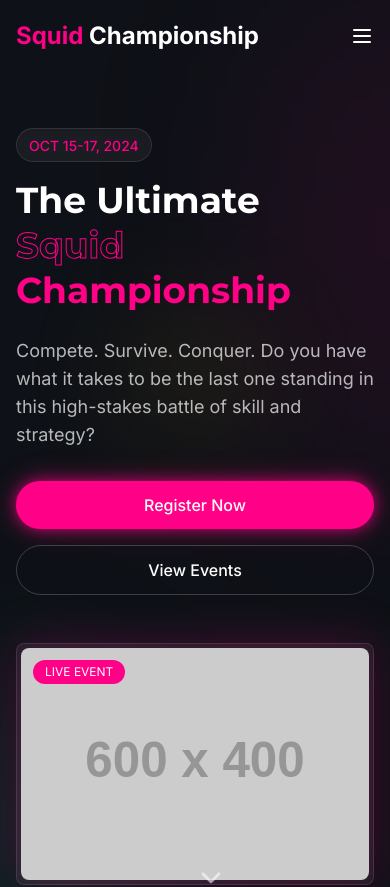
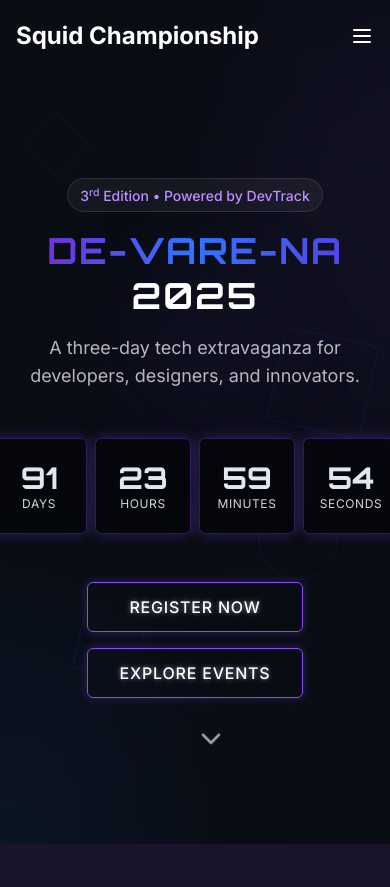
Before and after one commit to Pritam-ptg/squid-championship-vortex, a React (Vite) app: page / in a window 390 px wide. Shown: the top 887 px of the page. Built offline with nearby package versions, Linux system fonts and the light colour scheme.

Commit message:
Refactor: Update HeroSection content
Update the HeroSection to remove "Squid Championship" and replace it with "DevArrena 2025". Ensure responsiveness.

```diff
--- /dev/null
+++ b/src/components/CountdownTimer.tsx
@@ -0,0 +1,64 @@
+
+import { useState, useEffect } from 'react';
+
+type CountdownProps = {
+  targetDate: Date;
+};
+
+const CountdownTimer = ({ targetDate }: CountdownProps) => {
+  const [timeLeft, setTimeLeft] = useState({
+    days: 0,
+    hours: 0,
+    minutes: 0,
+    seconds: 0,
+  });
+
+  useEffect(() => {
+    const calculateTimeLeft = () => {
+      const difference = +targetDate - +new Date();
+
+      if (difference > 0) {
+        setTimeLeft({
+          days: Math.floor(difference / (1000 * 60 * 60 * 24)),
+          hours: Math.floor((difference / (1000 * 60 * 60)) % 24),
+          minutes: Math.floor((difference / 1000 / 60) % 60),
+          seconds: Math.floor((difference / 1000) % 60),
+        });
+      } else {
+        setTimeLeft({ days: 0, hours: 0, minutes: 0, seconds: 0 });
+      }
+    };
+
+    calculateTimeLeft();
+
+    const timer = setInterval(calculateTimeLeft, 1000);
+
+    return () => clearInterval(timer);
+  }, [targetDate]);
+
+  return (
+    <div className="flex flex-row space-x-2 md:space-x-4 justify-center">
+      <div className="countdown-box">
+        <span className="countdown-number">{timeLeft.days}</span>
+        <span className="countdown-label">Days</span>
+      </div>
+
+      <div className="countdown-box">
+        <span className="countdown-number">{timeLeft.hours}</span>
+        <span className="countdown-label">Hours</span>
+      </div>
+
+      <div className="countdown-box">
+        <span className="countdown-number">{timeLeft.minutes}</span>
+        <span className="countdown-label">Minutes</span>
+      </div>
+
+      <div className="countdown-box">
+        <span className="countdown-number">{timeLeft.seconds}</span>
+        <span className="countdown-label">Seconds</span>
+      </div>
+    </div>
+  );
+};
+
+export default CountdownTimer;
--- a/src/components/HeroSection.tsx
+++ b/src/components/HeroSection.tsx
@@ -1,67 +1,69 @@
 
 import { ChevronDown } from "lucide-react";
+import CountdownTimer from "./CountdownTimer";
 
 const HeroSection = () => {
+  // Set the event date to be exactly 92 days from now
+  const eventDate = new Date();
+  eventDate.setDate(eventDate.getDate() + 92);
+
   return (
     <section className="min-h-screen flex items-center pt-20 bg-dark relative overflow-hidden">
-      {/* Decorative elements */}
-      <div className="absolute top-0 -right-1/4 w-1/2 h-1/2 bg-squidPink/10 rounded-full filter blur-[100px]"></div>
-      <div className="absolute -bottom-1/4 -left-1/4 w-1/2 h-1/2 bg-squidGreen/10 rounded-full filter blur-[100px]"></div>
-      <div className="absolute top-1/3 left-1/3 w-32 h-32 bg-championGold/20 rounded-full filter blur-3xl animate-pulse"></div>
-
-      {/* Grid overlay for squid game effect */}
+      {/* Grid overlay for tech effect */}
       <div className="absolute inset-0 bg-grid-pattern opacity-10"></div>
 
-      <div className="container mx-auto px-4 md:px-6 py-12 md:py-20 relative z-10">
-        <div className="flex flex-col md:flex-row items-center">
-          <div className="md:w-1/2 reveal">
-            <div className="mb-4 sm:mb-6 inline-block px-3 py-1 bg-white/5 backdrop-blur-sm rounded-full border border-white/10">
-              <span className="text-squidPink text-sm font-medium">OCT 15-17, 2024</span>
+      {/* Decorative elements and shapes */}
+      <div className="absolute top-0 -right-1/4 w-1/2 h-1/2 bg-purple-500/10 rounded-full filter blur-[100px]"></div>
+      <div className="absolute -bottom-1/4 -left-1/4 w-1/2 h-1/2 bg-blue-500/10 rounded-full filter blur-[100px]"></div>
+      <div className="absolute top-1/3 left-1/3 w-32 h-32 bg-purple-500/20 rounded-full filter blur-3xl animate-pulse"></div>
+
+      {/* Geometric shapes that float around */}
+      <div className="geometric-shape top-[15%] left-[10%] float">
+        <div className="w-12 h-12 border-2 border-purple-500/30 rotate-45"></div>
+      </div>
+      <div className="geometric-shape top-[60%] right-[15%] float-delayed">
+        <div className="w-20 h-20 rounded-full border-2 border-blue-500/30"></div>
+      </div>
+      <div className="geometric-shape bottom-[20%] left-[20%] float">
+        <div className="w-16 h-16 border-2 border-purple-500/30 transform rotate-12"></div>
+      </div>
+      <div className="geometric-shape top-[40%] right-[5%] spin-slow">
+        <div className="w-24 h-24 border-2 border-blue-500/30 rounded-lg transform rotate-12"></div>
       </div>
 
-            <h1 className="text-4xl sm:text-5xl md:text-6xl lg:text-7xl font-heading font-bold leading-tight mb-6">
-              <span className="text-white">The Ultimate</span>
-              <br />
-              <span className="text-stroke-primary text-transparent">Squid</span>
-              <span className="text-squidPink"> Championship</span>
+      <div className="container mx-auto px-4 md:px-6 py-12 md:py-20 relative z-10">
+        <div className="flex flex-col items-center text-center mb-12">
+          <div className="mb-4 sm:mb-6 inline-block px-3 py-1 bg-white/5 backdrop-blur-sm rounded-full border border-white/10 travel-down">
+            <span className="text-purple-300 text-sm font-medium">3<sup>rd</sup> Edition • Powered by DevTrack</span>
+          </div>
+
+          <h1 className="text-4xl sm:text-5xl md:text-6xl lg:text-7xl font-orbitron font-bold leading-tight mb-4 tracking-wider">
+            <span className="devarena-gradient">DE-VARE-NA</span>
+            <span className="text-white"> 2025</span>
           </h1>
 
-            <p className="text-lg sm:text-xl text-white/70 mb-8 max-w-md">
-              Compete. Survive. Conquer. Do you have what it takes to be the last one standing in this high-stakes battle of skill and strategy?
+          <p className="text-lg sm:text-xl text-white/70 mb-12 max-w-md">
+            A three-day tech extravaganza for developers, designers, and innovators.
           </p>
 
-            <div className="flex flex-col sm:flex-row space-y-4 sm:space-y-0 sm:space-x-4">
+          {/* Countdown timer */}
+          <div className="mb-12 reveal">
+            <CountdownTimer targetDate={eventDate} />
+          </div>
+
+          <div className="flex flex-col sm:flex-row space-y-4 sm:space-y-0 sm:space-x-6 reveal">
             <a
               href="#register"
-                className="bg-squidPink hover:bg-squidPink/90 text-white px-8 py-3 rounded-full font-medium transition-colors duration-300 text-center animate-pulse-glow"
+              className="devarena-button px-8 py-3 travel-down"
             >
-                Register Now
+              REGISTER NOW
             </a>
             <a
               href="#events"
-                className="bg-transparent border border-white/20 hover:border-white/40 text-white px-8 py-3 rounded-full font-medium transition-colors duration-300 backdrop-blur-sm text-center"
+              className="devarena-button px-8 py-3 travel-down"
             >
-                View Events
+              EXPLORE EVENTS
             </a>
-            </div>
-          </div>
-
-          <div className="md:w-1/2 mt-12 md:mt-0 reveal">
-            <div className="relative w-full max-w-md mx-auto">
-              <div className="absolute inset-0 bg-squidPink/20 rounded-lg filter blur-xl"></div>
-              <div className="relative glass-card rounded-lg p-1 overflow-hidden">
-                <div className="bg-dark rounded-lg overflow-hidden">
-                  <img
-                    src="https://via.placeholder.com/600x400?text=Squid+Championship"
-                    alt="Squid Championship"
-                    className="w-full h-auto"
-                  />
-                </div>
-                <div className="absolute top-4 left-4 px-3 py-1 bg-squidPink text-white text-xs rounded-full">
-                  LIVE EVENT
-                </div>
-              </div>
-            </div>
           </div>
         </div>
 
--- a/src/index.css
+++ b/src/index.css
@@ -1,5 +1,5 @@
 
-@import url('https://fonts.googleapis.com/css2?family=Inter:wght@300;400;500;600;700&family=Montserrat:wght@400;500;600;700;800&display=swap');
+@import url('https://fonts.googleapis.com/css2?family=Inter:wght@300;400;500;600;700&family=Montserrat:wght@400;500;600;700;800&family=Orbitron:wght@400;500;600;700;800;900&display=swap');
 
 @tailwind base;
 @tailwind components;
@@ -7,44 +7,35 @@
 
 @layer base {
   :root {
-    --background: 224 71% 4%;
+    --background: 240 30% 5%;
     --foreground: 213 31% 91%;
 
-    --card: 222 47% 11%;
+    --card: 240 30% 10%;
     --card-foreground: 213 31% 91%;
 
-    --popover: 224 71% 4%;
+    --popover: 240 30% 5%;
     --popover-foreground: 213 31% 91%;
 
-    --primary: 332 100% 50%;
+    --primary: 270 100% 60%;
     --primary-foreground: 210 40% 98%;
 
-    --secondary: 170 91% 53%;
+    --secondary: 217 91% 60%;
     --secondary-foreground: 222 47% 11%;
 
-    --muted: 223 47% 11%;
+    --muted: 240 30% 15%;
     --muted-foreground: 215.4 16.3% 56.9%;
 
-    --accent: 44 100% 50%;
+    --accent: 258 90% 66%;
     --accent-foreground: 222 47% 11%;
 
     --destructive: 0 84.2% 60.2%;
     --destructive-foreground: 210 40% 98%;
 
-    --border: 217.2 32.6% 17.5%;
-    --input: 217.2 32.6% 17.5%;
-    --ring: 332 100% 50%;
+    --border: 240 30% 20%;
+    --input: 240 30% 20%;
+    --ring: 270 100% 60%;
 
     --radius: 0.5rem;
-
-    --sidebar-background: 0 0% 98%;
-    --sidebar-foreground: 240 5.3% 26.1%;
-    --sidebar-primary: 240 5.9% 10%;
-    --sidebar-primary-foreground: 0 0% 98%;
-    --sidebar-accent: 240 4.8% 95.9%;
-    --sidebar-accent-foreground: 240 5.9% 10%;
-    --sidebar-border: 220 13% 91%;
-    --sidebar-ring: 217.2 91.2% 59.8%;
   }
 }
 
@@ -54,8 +45,9 @@
   }
 
   body {
-    @apply bg-dark text-foreground antialiased overflow-x-hidden;
+    @apply bg-background text-foreground antialiased overflow-x-hidden;
     font-feature-settings: "ss01", "ss02", "cv01", "cv02", "cv03";
+    background: linear-gradient(to bottom right, #120C1E, #1A142A, #090D14);
   }
 
   html {
@@ -64,43 +56,48 @@
 }
 
 @layer utilities {
+  .devarena-gradient {
+    @apply bg-gradient-to-r from-purple-600 via-blue-500 to-indigo-600 bg-clip-text text-transparent;
+  }
+
+  .devarena-box {
+    @apply bg-black/40 backdrop-blur-md border border-purple-500/30 rounded-md shadow-lg;
+    box-shadow: 0 0 15px rgba(138, 75, 242, 0.3);
+  }
+
+  .devarena-glow {
+    text-shadow: 0 0 10px rgba(138, 75, 242, 0.5);
+  }
+
+  .devarena-button {
+    @apply bg-transparent border border-purple-500 text-white hover:bg-purple-500/20 backdrop-blur-md transition-all duration-300 rounded-md uppercase tracking-wider font-medium;
+    text-shadow: 0 0 5px rgba(255, 255, 255, 0.5);
+    box-shadow: 0 0 10px rgba(138, 75, 242, 0.3);
+  }
+
   .glass-card {
     @apply backdrop-blur-lg bg-white/5 border border-white/10 shadow-lg;
   }
 
-  .text-stroke {
-    -webkit-text-stroke: 1px white;
+  .travel-down {
+    position: relative;
+    overflow: hidden;
   }
 
-  .text-stroke-thin {
-    -webkit-text-stroke: 0.5px white;
+  .travel-down::after {
+    content: '';
+    position: absolute;
+    top: -100%;
+    left: 0;
+    width: 100%;
+    height: 100%;
+    background: linear-gradient(to bottom, transparent, rgba(138, 75, 242, 0.2), transparent);
+    transition: top 0.3s ease;
+    pointer-events: none;
   }
 
-  .text-stroke-primary {
-    -webkit-text-stroke: 1px theme('colors.squidPink');
-  }
-
-  .neo-shadow {
-    box-shadow: 5px 5px 10px rgba(0, 0, 0, 0.5),
-                -5px -5px 10px rgba(255, 255, 255, 0.05);
-  }
-
-  .squid-border {
-    @apply border-2 border-squidPink;
-    box-shadow: 0 0 10px theme('colors.squidPink');
-  }
-
-  .svg-shadow {
-    filter: drop-shadow(0px 0px 8px rgba(255, 0, 135, 0.6));
-  }
-
-  .scrollbar-hide {
-    -ms-overflow-style: none;
-    scrollbar-width: none;
-  }
-
-  .scrollbar-hide::-webkit-scrollbar {
-    display: none;
+  .travel-down:hover::after {
+    top: 100%;
   }
 }
 
@@ -117,6 +114,37 @@
   opacity: 1;
 }
 
+@keyframes float {
+  0%, 100% { transform: translateY(0); }
+  50% { transform: translateY(-15px); }
+}
+
+@keyframes spin-slow {
+  0% { transform: rotate(0deg); }
+  100% { transform: rotate(360deg); }
+}
+
+@keyframes pulse-glow {
+  0%, 100% { opacity: 0.5; transform: scale(1); }
+  50% { opacity: 1; transform: scale(1.05); }
+}
+
+.float {
+  animation: float 6s ease-in-out infinite;
+}
+
+.float-delayed {
+  animation: float 6s ease-in-out 2s infinite;
+}
+
+.spin-slow {
+  animation: spin-slow 20s linear infinite;
+}
+
+.pulse-glow {
+  animation: pulse-glow 4s ease-in-out infinite;
+}
+
 /* Custom scroll behavior */
 html {
   scroll-behavior: smooth;
@@ -127,14 +155,34 @@ html {
 }
 
 ::-webkit-scrollbar-track {
-  background: #0E1117;
+  background: #090D14;
 }
 
 ::-webkit-scrollbar-thumb {
-  background: #FF0087;
+  background: #8a4bf2;
   border-radius: 4px;
 }
 
 ::-webkit-scrollbar-thumb:hover {
-  background: #cc006c;
+  background: #7841d8;
 }
+
+/* Countdown timer */
+.countdown-box {
+  @apply devarena-box flex flex-col items-center justify-center p-4 w-24 h-24 md:w-28 md:h-28;
+}
+
+.countdown-number {
+  @apply text-3xl md:text-4xl font-bold font-orbitron;
+}
+
+.countdown-label {
+  @apply text-xs text-gray-300 uppercase tracking-wider;
+}
+
+/* Geometric shapes */
+.geometric-shape {
+  position: absolute;
+  opacity: 0.2;
+  z-index: 0;
+}
--- a/src/pages/Index.tsx
+++ b/src/pages/Index.tsx
@@ -11,6 +11,7 @@ import Navigation from "@/components/Navigation";
 
 const Index = () => {
   useEffect(() => {
+    // Reveal animation for elements as they scroll into view
     const observer = new IntersectionObserver((entries) => {
       entries.forEach((entry) => {
         if (entry.isIntersecting) {
@@ -23,6 +24,27 @@ const Index = () => {
       observer.observe(el);
     });
 
+    // Random movement for floating geometric shapes
+    const shapes = document.querySelectorAll(".geometric-shape");
+    shapes.forEach(shape => {
+      const randomX = Math.random() * 20 - 10; // Random value between -10 and 10
+      const randomY = Math.random() * 20 - 10;
+      const randomDelay = Math.random() * 5;
+      const randomDuration = 5 + Math.random() * 5;
+
+      shape.animate([
+        { transform: `translate(0, 0)` },
+        { transform: `translate(${randomX}px, ${randomY}px)` },
+        { transform: `translate(0, 0)` }
+      ], {
+        duration: randomDuration * 1000,
+        iterations: Infinity,
+        direction: 'alternate',
+        easing: 'ease-in-out',
+        delay: randomDelay * 1000
+      });
+    });
+
     return () => {
       document.querySelectorAll(".reveal").forEach((el) => {
         observer.unobserve(el);
@@ -31,7 +53,7 @@ const Index = () => {
   }, []);
 
   return (
-    <div className="bg-dark text-white min-h-screen overflow-x-hidden">
+    <div className="overflow-x-hidden">
       <Navigation />
       <HeroSection />
       <AboutSection />
```
Also changed, not shown: tailwind.config.ts (+31 -11 lines). Lines whose indentation alone changed are shown as unchanged.
